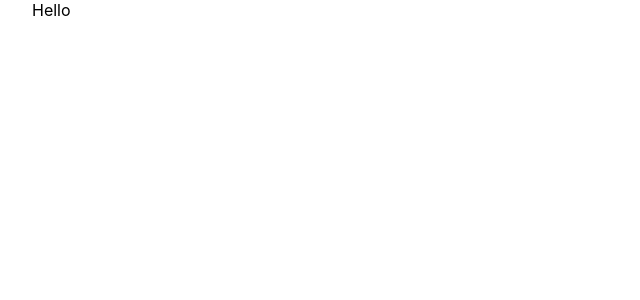
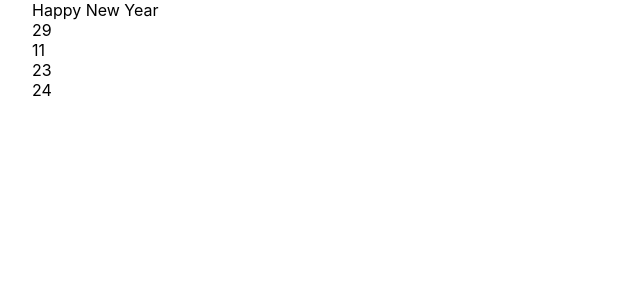
Before and after one commit to chon26909/countdown-new-year, a Next.js app: page / in a window 1280 px wide. Shown: the top 300 px of the page, without its empty margins (0-640 px from the left). Built offline with nearby package versions, Linux system fonts and the light colour scheme.

Commit message:
display counter

```diff
--- a/pages/index.tsx
+++ b/pages/index.tsx
@@ -13,13 +13,13 @@ const Home: NextPage = () => {
 
   useEffect(() => {
 
-    const target = new Date("12/31/2022 23:59:59")
+    const target = new Date("12/31/2021 23:59:59")
 
     const intervel = setInterval(() => {
       const now = new Date();
       const difference = target.getTime() - now.getTime();
 
-      const d = Math.floor(difference / (100 * 60 * 60 * 24))
+      const d = Math.floor(difference / (1000 * 60 * 60 * 24))
       setDays(d);
 
       const h = Math.floor((difference % (1000 * 60 * 60 *24)) / (1000 * 60 * 60));
@@ -44,7 +44,19 @@ const Home: NextPage = () => {
         <link rel="icon" href="/favicon.ico" />
       </Head>
       <div className="timer-warpper">
-        Hello
+        Happy New Year
+      </div>
+      <div>
+        {days}
+      </div>
+      <div>
+        {hours}
+      </div>
+      <div>
+        {minutes}
+      </div>
+      <div>
+        {seconds}
       </div>
 
     </div>
```
